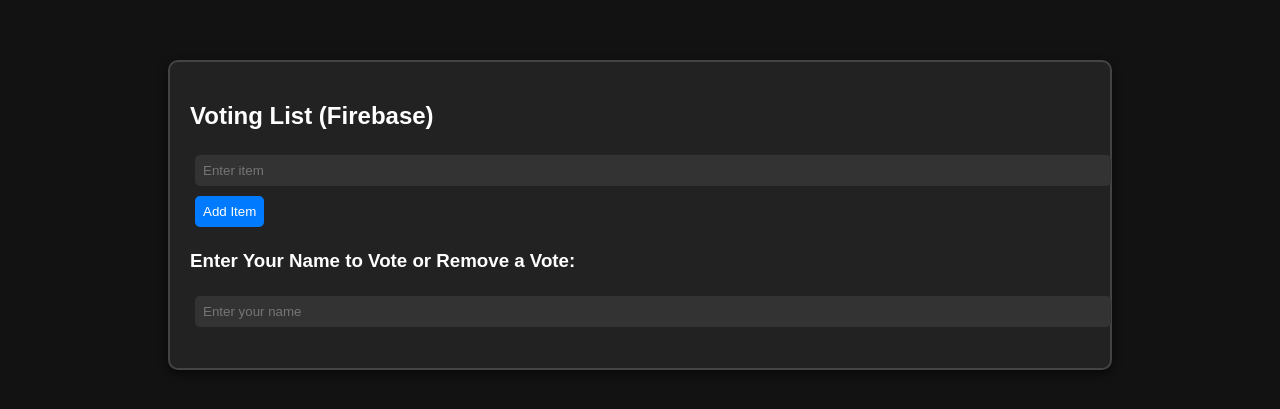
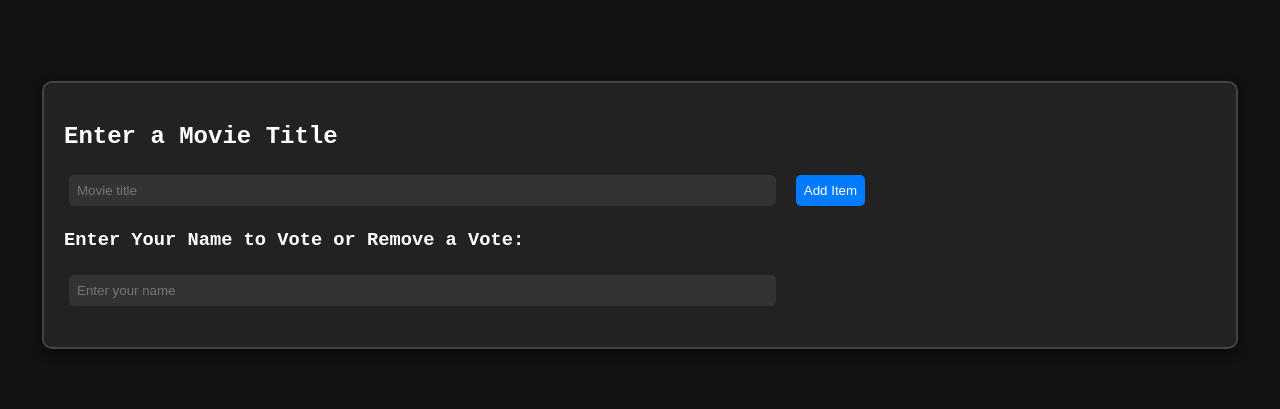
Before and after one commit to jedijon37/movies-list, a plain HTML site: page index.html in a window 1280 px wide. Shown: the part 185-594 px from the top of the page. Drawn offline with Linux system fonts and the light colour scheme; no server answers.

Commit message:
Update index.html new container parameters and fonts

```diff
--- a/index.html
+++ b/index.html
@@ -3,10 +3,10 @@
 <head>
     <meta charset="UTF-8" />
     <meta name="viewport" content="width=device-width, initial-scale=1.0" />
-    <title>Voting List (Firebase)</title>
+    <title>Movies List</title>
     <style>
         body {
-            font-family: Arial, sans-serif;
+            font-family: 'Courier New', monospace;
             background-color: #121212;
             color: #fff;
             margin: 0;
@@ -16,8 +16,8 @@
             min-height: 100vh;
         }
         .container {
-            width: 80%;
-            max-width: 900px;
+            width: 90%;
+            max-width: 1200px;
             border: 2px solid #444;
             background-color: #222;
             padding: 20px;
@@ -33,7 +33,7 @@
         input {
             background-color: #333;
             color: #fff;
-            width: 100%;
+            width: 60%;
         }
         button {
             background-color: #007bff;
@@ -51,7 +51,7 @@
             display: flex;
             align-items: center;
             justify-content: space-between;
-            width: 100%;
+            width: 98%;
             border: 1px solid #444;
             background-color: #333;
             padding: 10px;
@@ -76,8 +76,8 @@
 </head>
 <body>
     <div class="container">
-        <h2>Voting List (Firebase)</h2>
-        <input type="text" id="itemInput" placeholder="Enter item" />
+        <h2>Enter a Movie Title</h2>
+        <input type="text" id="itemInput" placeholder="Movie title" />
         <button onclick="addItem()">Add Item</button>
 
         <h3>Enter Your Name to Vote or Remove a Vote:</h3>
```
